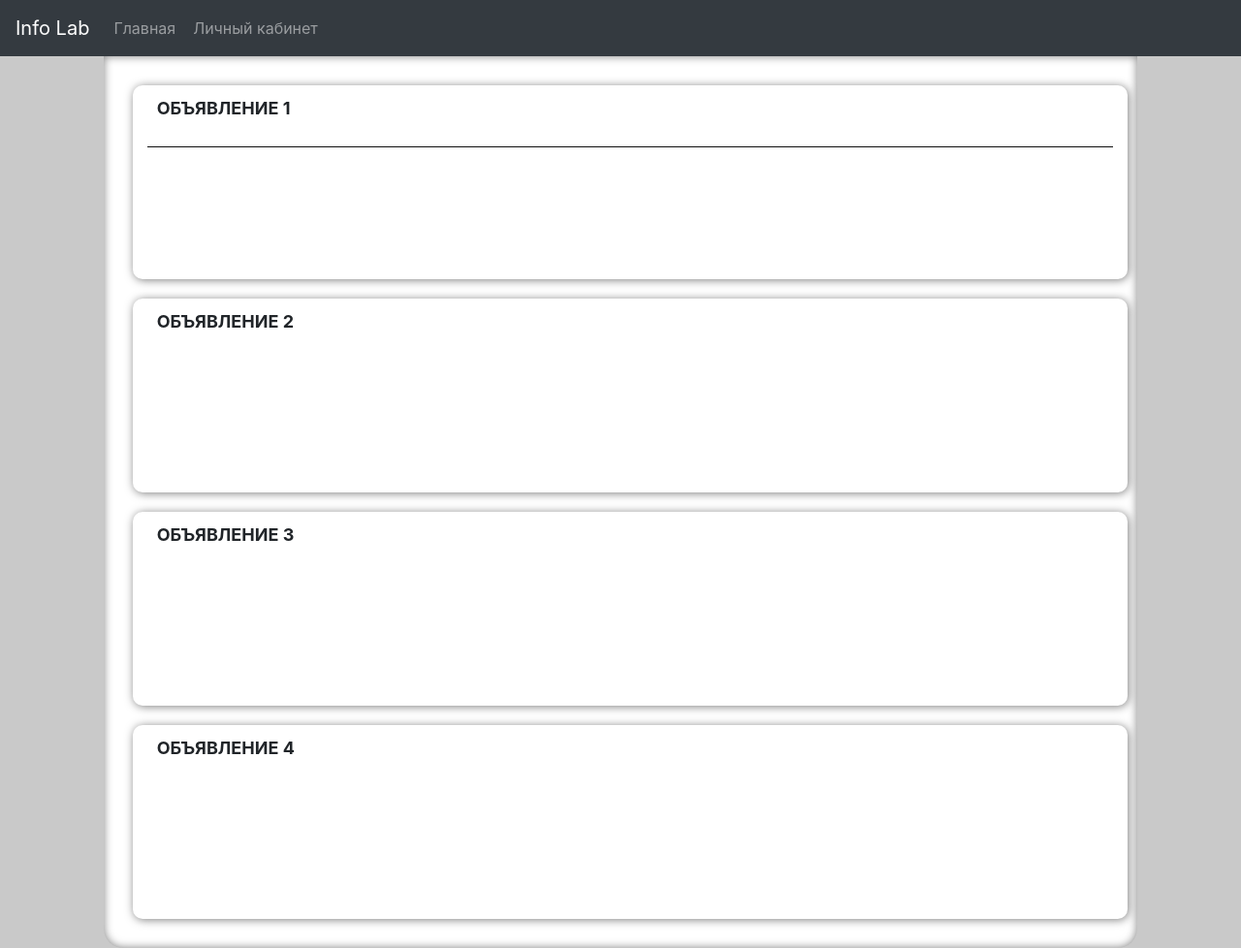
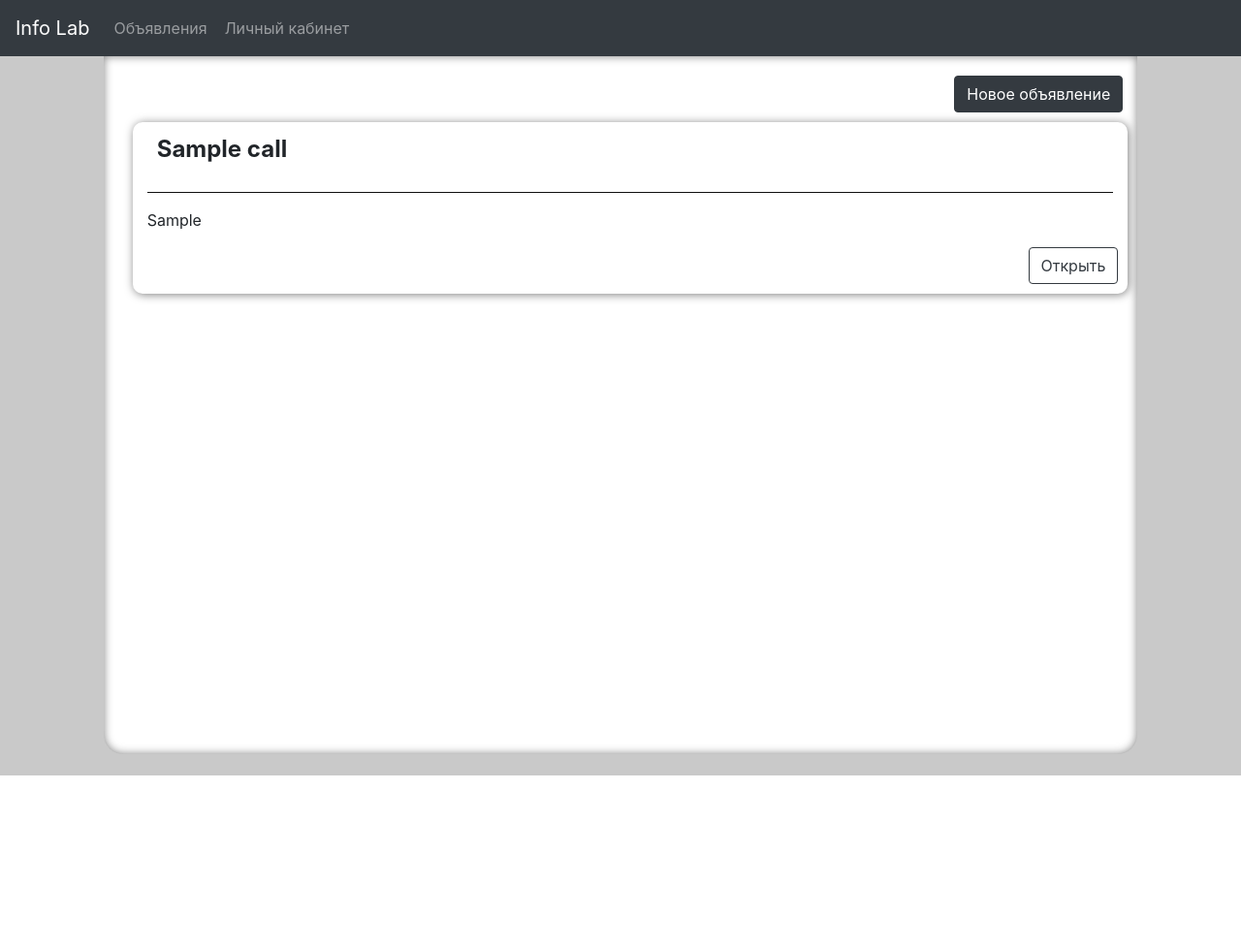
Before and after one commit to AinorRikar/InfoLabHack2, a PHP site: page / in a window 1280 px wide. Shown: the whole page at 97% size. After the commit the page ends 800 px from the top, so only its background shows below. Run offline with PHP 8.4, Linux system fonts and the light colour scheme; the visitor is signed in with stand-in values (Sample User, id 1); tables that the repository leaves empty or names only in its code hold one stand-in row (values such as "Sample post"); some libraries are stand-ins or nearby versions.

Commit message:
callboard

```diff
--- a/modules/callboard.php
+++ b/modules/callboard.php
@@ -1,42 +1,44 @@
-<div class="row justify-content-around m-0 call-row">
-    <div class="col-12 call">
-        <div class="row">
-            <div class="col-12">
-                <p class="title-small">ОБЪЯВЛЕНИЕ 1</p>
-                <hr width="100%" color="#111"/>
-            </div>
-        </div>
-        <div class="row">
-            <div class="col-12">
+<?php
 
+if ($_SESSION['user']) {
+
+    echo '
+    <div class="row justify-content-end">
+        <div class="col-12">
+            <div class="row justify-content-end">
+                <a href="?newcall" class="btn btn-dark col-auto call-create" role="button"><span class="wt">Новое объявление</span></a>
             </div>
         </div>
     </div>
-</div>
-<div class="row justify-content-around m-0 call-row">
-    <div class="col-12 call">
-        <div class="row">
-            <div class="col-12">
-                <p class="title-small">ОБЪЯВЛЕНИЕ 2</p>
+    ';
+}
+
+$result = mysqli_query($db, "SELECT * FROM calls ORDER BY call_id DESC;");
+
+while($row = mysqli_fetch_assoc($result))
+{
+    $href = "?call=".$row['call_id'];
+    print('
+    <div class="row justify-content-around m-0 call-row">
+        <div class="col-12 call">
+            <div class="row">
+                <div class="col-12">
+                    <p class="title-small">'.$row["call_title"].'</p>
+                    <hr width="100%" color="#111" />
+                </div>
+            </div>
+            <div class="row call-text">
+                <div class="col-12">
+                    <p class="call-text">'.
+                        $row["call_short"]
+                    .'</p>
+                </div>
+            </div>
+            <div class="row justify-content-end">
+                <a href="'.$href.'" class="btn btn-outline-dark col-auto call-open">Открыть</a>
             </div>
         </div>
     </div>
-</div>
-<div class="row justify-content-around m-0 call-row">
-    <div class="col-12 call">
-        <div class="row">
-            <div class="col-12">
-                <p class="title-small">ОБЪЯВЛЕНИЕ 3</p>
-            </div>
-        </div>
-    </div>
-</div>
-<div class="row justify-content-around m-0 call-row">
-    <div class="col-12 call">
-        <div class="row">
-            <div class="col-12">
-                <p class="title-small">ОБЪЯВЛЕНИЕ 4</p>
-            </div>
-        </div>
-    </div>
-</div>
+');
+}
+?>
--- a/modules/navbar-top.php
+++ b/modules/navbar-top.php
@@ -7,7 +7,7 @@
     <div class="collapse navbar-collapse" id="navbarSupportedContent">
         <ul class="navbar-nav mr-auto">
             <li class="nav-item" data-placement="bottom" data-html="true" data-toggle="tooltip" title="Главная страница">
-                <a class="nav-link btn bold" type="button" href="/">Главная</a>
+                <a class="nav-link btn bold" type="button" href="/">Объявления</a>
             </li>
             <li class="nav-item" data-placement="bottom" data-html="true" data-toggle="tooltip" title="Личный кабинет</br>пользователя">
                 <a class="nav-link btn bold" type="button" href="?lk">Личный кабинет</a>
--- a/modules/page.php
+++ b/modules/page.php
@@ -4,6 +4,14 @@
 
         if (isset($_GET['lk'])) {
             include "profile.php";
+        }
+        else if (isset($_GET['newcall']))
+        {
+            include "newcall.php";
+        }
+        else if (isset($_GET['call']))
+        {
+            include "call.php";
         }
         else
         {
--- a/modules/register.php
+++ b/modules/register.php
@@ -32,7 +32,7 @@ if ($_POST) {
             $error[] = "Ошибка базы данных!";
         }
 
-        if (count($error) < 1) header("Location: /");
+        if (count($error) < 1) header("Location: /?lk");
     }
 }
 
--- a/styles/main.css
+++ b/styles/main.css
@@ -1,5 +1,13 @@
 .background {
     background-color: #c9c9c9;
+}
+
+.wt {
+    color: white;
+}
+
+.bt {
+    color: black;
 }
 
 .page {
@@ -22,7 +30,7 @@
 }
 
 .title-small {
-    font-size: large;
+    font-size: x-large;
     font-weight: bold;
     padding: 10px;
 }
@@ -31,7 +39,7 @@
     background-color: white;
     border-radius: 10px;
     box-shadow: 1px 1px 10px rgba(0, 0, 0, 0.5);
-    min-height: 200px;
+    min-height: 10px;
     min-width: 200px;
     margin: 10px;
 }
@@ -39,3 +47,17 @@
 .call-row {
     padding: 0px;
 }
+
+.call-text {
+    min-height: 10px;
+}
+
+.call-open {
+    margin-right: 10px;
+    margin-bottom: 10px;
+}
+
+.call-create {
+    margin-top: 0px;
+    margin-right: 10px;
+}
```
Also changed, not shown: modules/call.php (added, +30 -0 lines), modules/newcall.php (added, +42 -0 lines).
